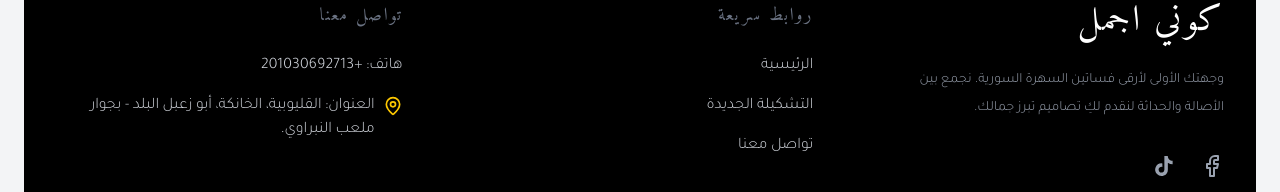
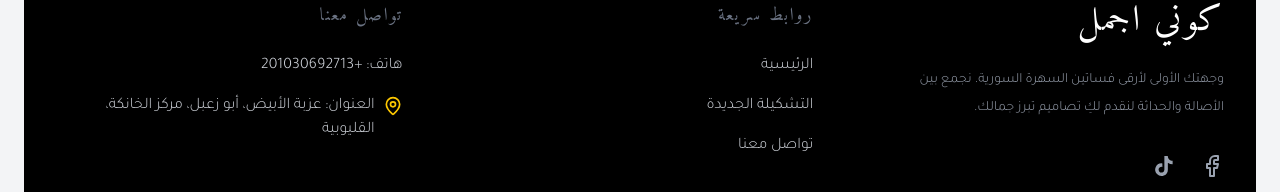
Before and after one commit to S3EM/heba, a React (Vite) app: page /collection in a window 1280 px wide. Shown: the part 2662-2854 px from the top of the page. Built offline with nearby package versions, Linux system fonts and the light colour scheme.

Commit message:
feat: Update app to "كوني أجمل" and add Gemini API key
Includes changes to application name, environment variables, and hero video.

```diff
--- a/metadata.json
+++ b/metadata.json
@@ -1,5 +1,5 @@
 {
-  "name": "Syrian Dresses Shop",
+  "name": "كوني أجمل ",
   "description": "A luxurious online store for Syrian evening dresses featuring a creamy and golden design, product galleries, and WhatsApp integration.",
   "requestFramePermissions": []
 }
--- a/src/components/Footer.tsx
+++ b/src/components/Footer.tsx
@@ -53,7 +53,14 @@ export default function Footer() {
               <li>هاتف: +201030692713</li>
               <li className="flex items-start justify-center md:justify-start gap-2">
                 <MapPin className="w-5 h-5 text-yellow-400 shrink-0 mt-0.5" />
-                <span>العنوان: القليوبية، الخانكة، أبو زعبل البلد - بجوار ملعب النبراوي.</span>
+                <a
+                  href="https://www.google.com/maps/search/?api=1&query=30.2525,31.3486"
+                  target="_blank"
+                  rel="noopener noreferrer"
+                  className="hover:text-yellow-400 transition-colors"
+                >
+                  العنوان: عزبة الأبيض، أبو زعبل، مركز الخانكة، القليوبية
+                </a>
               </li>
             </ul>
           </div>
--- a/src/components/Hero.tsx
+++ b/src/components/Hero.tsx
@@ -12,6 +12,7 @@ export default function Hero() {
           loop
           muted
           playsInline
+          poster="/dress-1.jpg"
           className="w-full h-full object-cover scale-[1.15] origin-bottom"
         >
           <source src="/hero-video.mp4" type="video/mp4" />
--- a/vite.config.ts
+++ b/vite.config.ts
@@ -9,6 +9,7 @@ export default defineConfig(({mode}) => {
     plugins: [react(), tailwindcss()],
     define: {
       'process.env.GEMINI_API_KEY': JSON.stringify(env.GEMINI_API_KEY),
+      'process.env.GEMINI_API_KEY2': JSON.stringify(env.GEMINI_API_KEY2),
     },
     resolve: {
       alias: {
```
Also changed, not shown: 2 other files (tests, documents, lock files or other folders).
